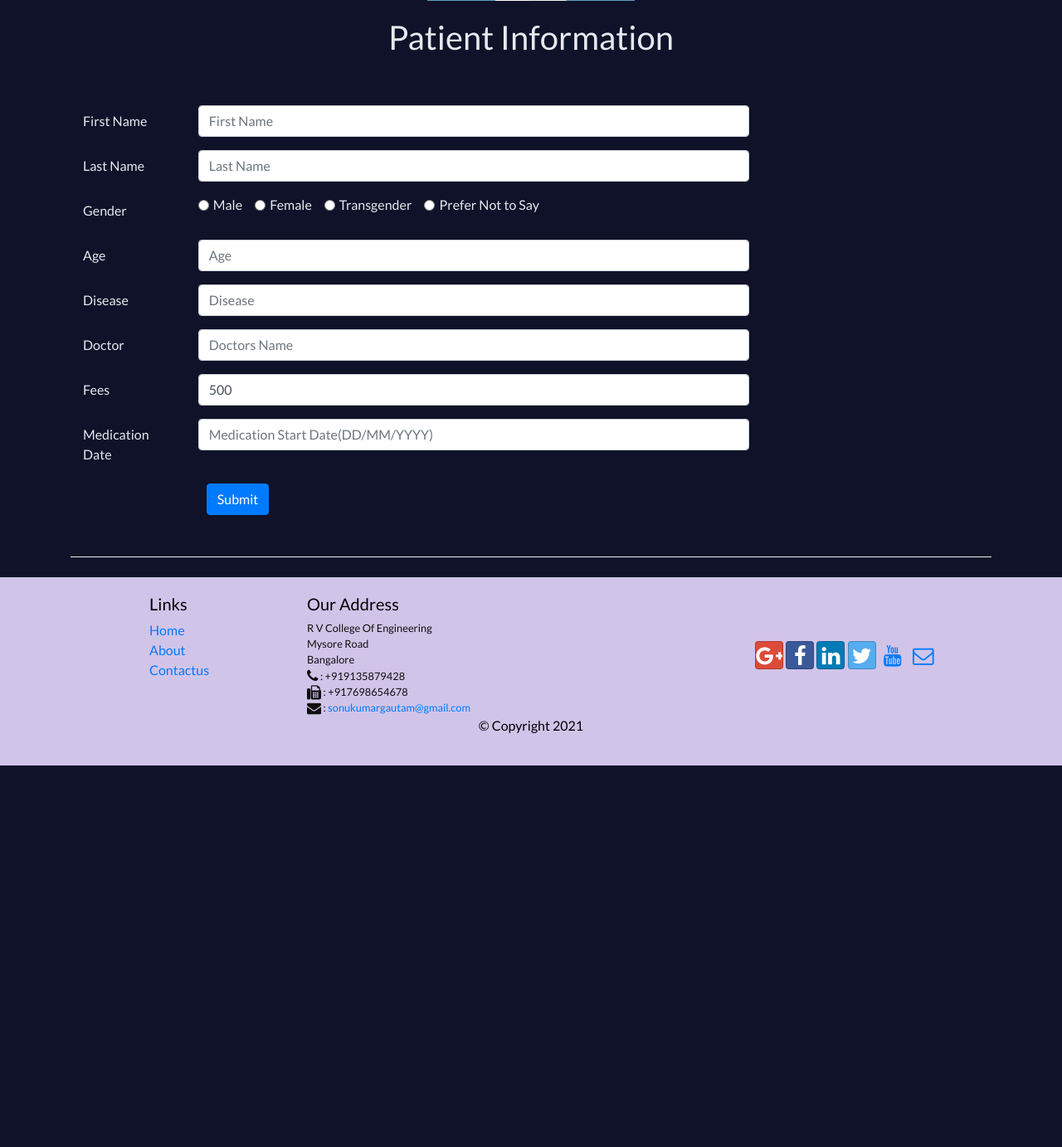
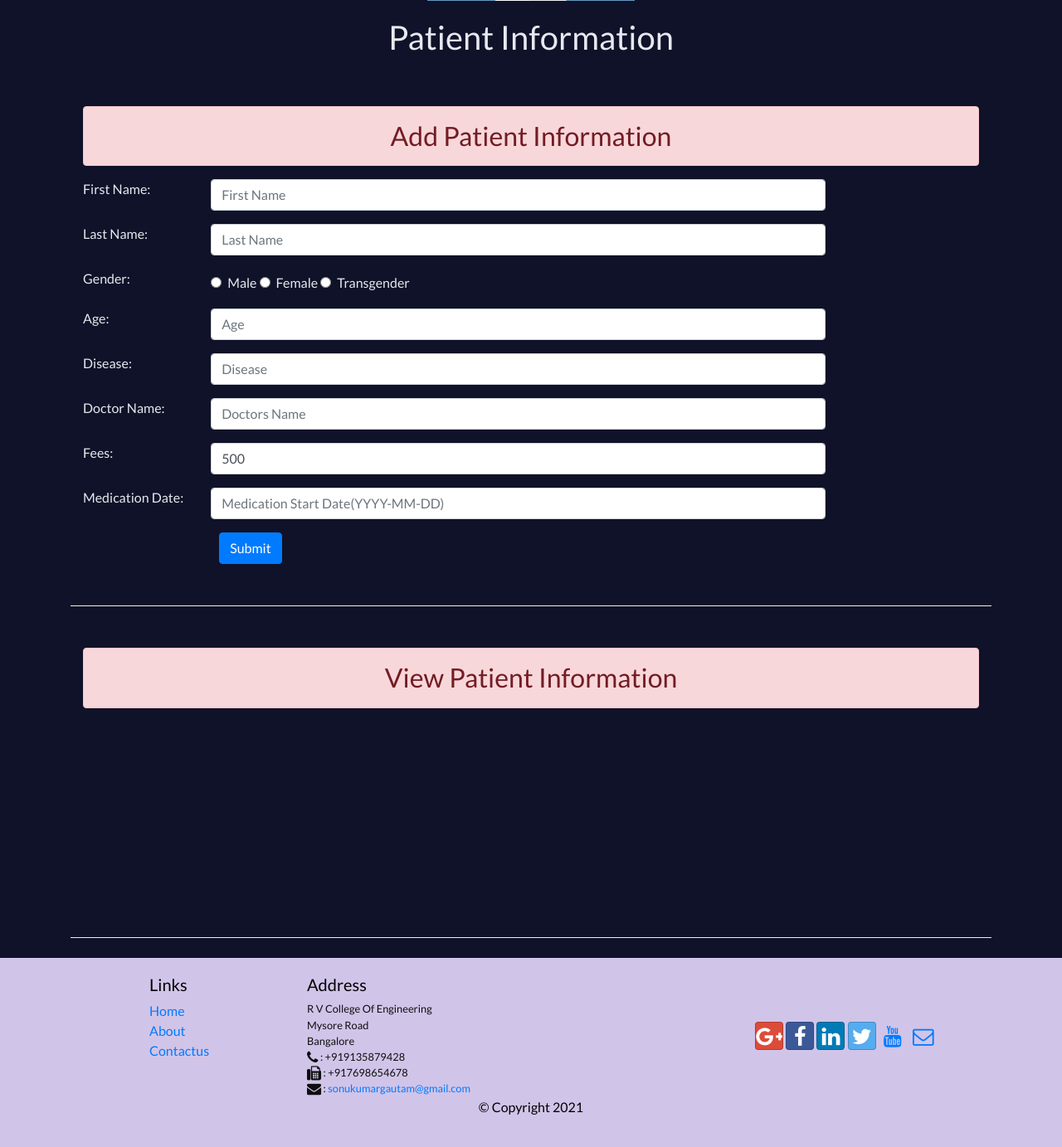
Before and after one commit to skgautam1010/Patient-Information, a Django app: page / in a window 1280 px wide. Shown: the part 359-1742 px from the top of the page at 83% size. Before the commit the page ends 1282 px from the top, so only its background shows below. Run offline with Django 3.2, Linux system fonts and the light colour scheme; data comes from the database, SQL or seed files in the repository; both versions use the stored data as it was after the commit; some libraries are stand-ins or nearby versions; some web fonts are replaced.

Commit message:
created form to add information

```diff
--- /dev/null
+++ b/patientapp/forms.py
@@ -0,0 +1,36 @@
+from django import forms
+from django.forms import fields, widgets
+from .models import Patient
+
+
+GENDER_CHOICES = [
+    ('Male','Male'),
+    ('Female','Female'),
+    ('Transgender','Transgender')
+]
+
+
+class PatientRegister(forms.ModelForm):
+    gender=forms.ChoiceField(choices=GENDER_CHOICES,widget=forms.RadioSelect(attrs={'class':'form-check-input'}))
+    class Meta:
+        model=Patient
+        fields=['first_name','last_name','gender','age','disease','doctor_name','fees','medicationdate']
+        labels={
+            'first_name':'First Name',
+            'last_name':'Last Name',
+            'gender':'Gender',
+            'age':'Age',
+            'disease':'Disease',
+            'doctor_name':'Doctor Name',
+            'Fees':'Fees',
+            'medicationdate':'Medication Date'
+        }
+        widgets={
+            'first_name': forms.TextInput(attrs={'class':'form-control','placeholder':'First Name'}),
+            'last_name': forms.TextInput(attrs={'class':'form-control','placeholder':'Last Name'}),
+            'age': forms.TextInput(attrs={'class':'form-control','placeholder':'Age'}),
+            'disease': forms.TextInput(attrs={'class':'form-control','placeholder':'Disease'}),
+            'doctor_name': forms.TextInput(attrs={'class':'form-control','placeholder':'Doctors Name'}),
+            'fees': forms.TextInput(attrs={'class':'form-control','placeholder':'Fees'}),
+            'medicationdate': forms.DateInput(attrs={'class':'form-control','placeholder':'Medication Start Date(YYYY-MM-DD)'}),
+        }
--- a/patientapp/models.py
+++ b/patientapp/models.py
@@ -2,23 +2,23 @@ from django.db import models
 
 # Create your models here.
 
-GENDER_CHOICES = (
-    (0, 'Male'),
-    (1, 'Female'),
-    (2, 'Transgender'),
-    (3,'Prefer Not To Say')
-)
+
 
 class Patient(models.Model):
     first_name=models.CharField(max_length=50)
     last_name=models.CharField(max_length=50)
-    gender=models.IntegerField(choices=GENDER_CHOICES)
+    gender=models.CharField(max_length=60)
+    age=models.IntegerField()
+    disease=models.CharField(max_length=100)
+    doctor_name=models.CharField(max_length=50)
+    fees=models.IntegerField(default=500)
+    medicationdate=models.DateField()
 
 
 class Contact(models.Model):
     first_name=models.CharField(max_length=50)
     last_name=models.CharField(max_length=50)
-    contact=models.BigIntegerField()
+    contact=models.IntegerField()
     emailid=models.EmailField(max_length=30)
     feedback=models.CharField(max_length=500)
 
--- a/patientapp/static/css/index.css
+++ b/patientapp/static/css/index.css
@@ -10,9 +10,15 @@
     display: flex;
     flex-direction: column;
     align-items: center;
+    justify-content: center;
     margin-top: 60px;
 }
 
 .head-image {
     width: 250px;
 }
+
+#id_gender >li{
+    display: inline-block;
+    padding-right: 20px;
+}
--- a/patientapp/templates/base.html
+++ b/patientapp/templates/base.html
@@ -54,7 +54,7 @@
                     </ul>
                 </div>
                 <div class="col-7 col-sm-5">
-                    <h5 style="color:black;">Our Address</h5>
+                    <h5 style="color:black;">Address</h5>
                     <address class="address">
 		              R V College Of Engineering<br>
 		              Mysore Road<br>
@@ -86,6 +86,5 @@
      <script src="{% static 'js/jquery/dist/jquery.slim.min.js' %}"></script>
      <script src="{% static 'js/popper.js/dist/umd/popper.min.js' %}"></script>
      <script src="{% static 'js/bootstrap/dist/js/bootstrap.min.js' %}"></script>
-    <script type="text/javascript" src="{% static 'js/scripts.js' %}"></script>
 </body>
 </html>
--- a/patientapp/templates/index.html
+++ b/patientapp/templates/index.html
@@ -22,74 +22,28 @@
                     />
             <h1 style="margin-top:20px;">Patient Information</h1>
         </div>
+        <div class="col-12 col-md-5 offset-md-3 offset-ml-1">
+        {% include 'messages.html' %}
+        </div>
         <div class="container">
             <div class="row row-content">
-                <div class="col-12 col-md-9">
+                <div class="col-12 col-md-12">
+                    <h2 class="alert alert-danger text-center p-3">Add Patient Information</h2>
+                </div>
+                <div class="col-12 col-md-10">
                     <form action="/" method="post">
-                        <div class="form-group row">
-                            <label for="firstname" class="col-md-2 col-form-label">First Name</label>
-                            <div class="col-md-10">
-                                <input type="text" class="form-control" id="firstname" name="firstname" placeholder="First Name">
+                            {% csrf_token %}
+                        {% for fm in form %}
+                          <div class="form-group row">
+                              <div class="col-md-2">
+                                {{fm.label_tag}}
+                              </div>
+                              <div class="col-md-10">
+                                    {{fm}} <small class="text-danger">{{fm.errors|striptags}}</small>
+                              </div>
                             </div>
-                        </div>
-                        <div class="form-group row">
-                            <label for="lastname" class="col-md-2 col-form-label">Last Name</label>
-                            <div class="col-md-10">
-                                <input type="text" class="form-control" id="lastname" name="lastname" placeholder="Last Name">
-                            </div>
-                        </div>
-                        <div class="form-group row">
-                            <label for="gender" class="col-12 col-md-2 col-form-label">Gender</label>
-                            <div class="col-md-10">
-                                <div class="form-check form-check-inline">
-                                    <input class="form-check-input" type="radio" name="inlineRadioOptions" id="inlineRadio1" value="Male">
-                                    <label class="form-check-label" for="inlineRadio1">Male</label>
-                                </div>
-                                <div class="form-check form-check-inline">
-                                    <input class="form-check-input" type="radio" name="inlineRadioOptions" id="inlineRadio2" value="Female">
-                                    <label class="form-check-label" for="inlineRadio2">Female</label>
-                                </div>
-                                <div class="form-check form-check-inline">
-                                    <input class="form-check-input" type="radio" name="inlineRadioOptions" id="inlineRadio3" value="Transgender">
-                                    <label class="form-check-label" for="inlineRadio3">Transgender</label>
-                                </div>
-                                <div class="form-check form-check-inline">
-                                    <input class="form-check-input" type="radio" name="inlineRadioOptions" id="inlineRadio4" value="Prefer Not To Say">
-                                    <label class="form-check-label" for="inlineRadio4">Prefer Not to Say</label>
-                                </div>
-                            </div>
-                        </div>
-                        <div class="form-group row">
-                            <label for="age" class="col-md-2 col-form-label">Age</label>
-                            <div class="col-md-10">
-                                <input type="text" class="form-control" id="age" name="age" placeholder="Age">
-                            </div>
-                        </div>
+                        {% endfor %}
 
-                         <div class="form-group row">
-                            <label for="disease" class="col-md-2 col-form-label">Disease</label>
-                            <div class="col-md-10">
-                                <input type="text" class="form-control" id="disease" name="disease" placeholder="Disease">
-                            </div>
-                        </div>
-                        <div class="form-group row">
-                            <label for="docname" class="col-md-2 col-form-label">Doctor</label>
-                            <div class="col-md-10">
-                                <input type="text" class="form-control" id="docname" name="docname" placeholder="Doctors Name">
-                            </div>
-                        </div>
-                        <div class="form-group row">
-                            <label for="fees" class="col-md-2 col-form-label">Fees</label>
-                            <div class="col-md-10">
-                                <input type="text" value="500" class="form-control" id="fees" name="fees" placeholder="Fees">
-                            </div>
-                        </div>
-                        <div class="form-group row">
-                            <label for="example-date-input" class="col-md-2 col-form-label">Medication Date</label>
-                            <div class="col-12 col-md-10">
-                              <input class="form-control" type="text" id="date" name="date" placeholder="Medication Start Date(DD/MM/YYYY)">
-                            </div>
-                        </div>
                         <div class="form-group-row">
                             <div class="offset-md-2 col-md-10">
                                 <button type="submit" class="btn btn-primary">Submit</button>
@@ -98,6 +52,20 @@
                     </form>
                 </div>
             </div>
+            <div class="row row-content">
+                <div class="col-12 col-md-12">
+                    <h2 class="alert alert-danger text-center p-3">View Patient Information</h2>
+                </div>
+                <div class="col-12 col-md-10">
+                    {% if pat %}
+
+                    {% else %}
+                    <div class="col-12 col-md-5 offset-md-4">
+                        <h2 class="alert alert-dark text-center p-3">No Record Found</h2>
+                    </div>
+                    {% endif %}
+                </div>
+            </div>
         </div>
     </body>
 </html>
--- a/patientapp/views.py
+++ b/patientapp/views.py
@@ -1,15 +1,34 @@
 from django.shortcuts import render
-from .models import Contact
+from .models import Contact,Patient
 from django.views.decorators.csrf import csrf_exempt
 from django.contrib import messages
+from .forms import PatientRegister
 
 # Create your views here.
 def home(request):
-    return render(request,'index.html')
+    if request.method=="POST":
+        pr=PatientRegister(request.POST)
+        if pr.is_valid():
+            pr.save()
+            messages.success(request,"Information Saved Successfully")
+    else:
+        pr=PatientRegister()
+    pat=Patient.objects.all()
+    return render(request,'index.html',{'form':pr,'pat':pat})
+
+
+
+
+
+
+
+
+
+
+
+
 def aboutus(request):
     return render(request,'aboutus.html')
-
-
 
 
 @csrf_exempt
@@ -26,7 +45,7 @@ def contactus(request):
                  contact=contact,
                  emailid=emailid,
                  feedback=feedback)
-        c=d.save()
+        d.save()
         messages.success(request,"Feedback Received!! Thanks for contacting..we will get back to you very soon!")
 
     return render(request,'contactus.html')
--- a/patientrecord/settings.py
+++ b/patientrecord/settings.py
@@ -37,7 +37,7 @@ INSTALLED_APPS = [
     'django.contrib.sessions',
     'django.contrib.messages',
     'django.contrib.staticfiles',
-    'patientapp'
+    'patientapp',
 ]
 
 
```
Also changed, not shown: patientapp/admin.py (+9 -1 lines), db.sqlite3, patientapp/migrations/0002_auto_20210805_0727.py (added).
